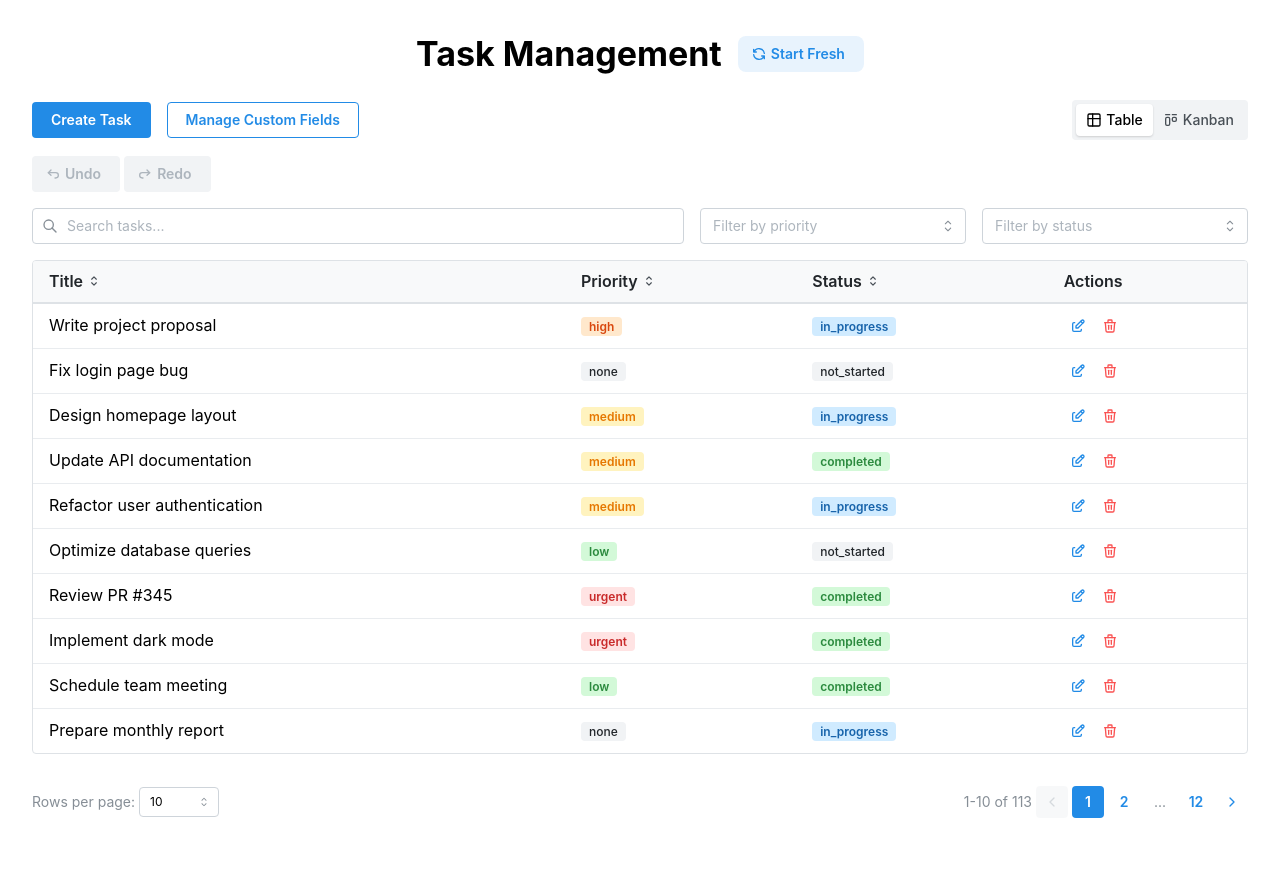
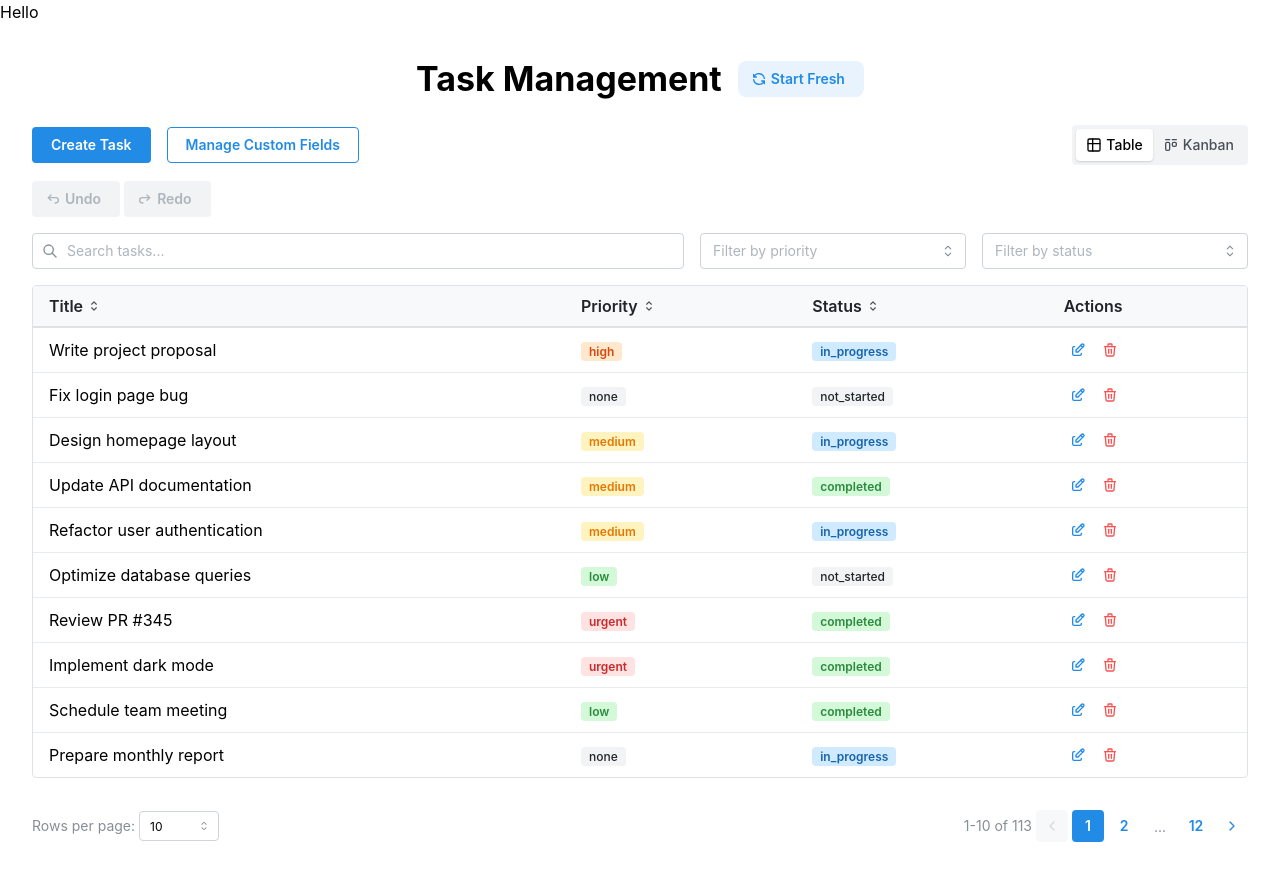
Before and after one commit to ujjwal502/task-management-app, a Next.js app: page / in a window 1280 px wide. Before the commit the page ends 850 px from the top, so only its background shows below. Built offline with nearby package versions, Linux system fonts and the light colour scheme.

Commit message:
adds a change

```diff
--- a/app/components/TaskManager/TaskManager.container.tsx
+++ b/app/components/TaskManager/TaskManager.container.tsx
@@ -1,6 +1,6 @@
 "use client";
 
-import { Title, Box, Skeleton, Group } from "@mantine/core";
+import { Title, Box, Skeleton, Group, Text } from "@mantine/core";
 import dynamic from "next/dynamic";
 import { useEffect, useState } from "react";
 import { tasksStorage } from "@/app/shared/utils/tasks-storage";
@@ -47,7 +47,14 @@ export function TaskManagerContainer({
   }, [initialTasks]);
 
   return (
-    <Box size="xl" p="xl" role="main" aria-label="Task Management Application">
+    <>
+      <Text>Hello</Text>
+      <Box
+        size="xl"
+        p="xl"
+        role="main"
+        aria-label="Task Management Application"
+      >
         <Box ta="center" mb="lg">
           <Group justify="center" gap="md" role="banner">
             <Title order={1}>Task Management</Title>
@@ -56,5 +63,6 @@ export function TaskManagerContainer({
         </Box>
         {isLoading ? <TaskTable tasks={tasks} /> : <TaskTable tasks={tasks} />}
       </Box>
+    </>
   );
 }
```
Lines whose indentation alone changed are shown as unchanged.
